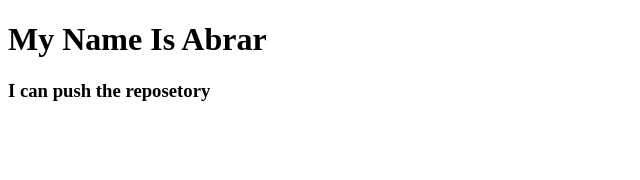
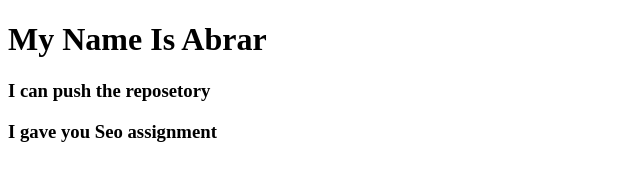
Before and after one commit to Shopnilhub/FirstWebsite, a plain HTML site: page index.html in a window 1280 px wide. Shown: the whole page, without its empty margins (0-640 px from the left). Drawn offline with Linux system fonts and the light colour scheme.

Commit message:
Update index.html

```diff
--- a/index.html
+++ b/index.html
@@ -9,5 +9,6 @@
 <body>
     <h1>My Name Is Abrar</h1>
     <h3>I can push the reposetory</h3>
+    <h3>I gave you Seo assignment</h3>
 </body>
 </html>
```
